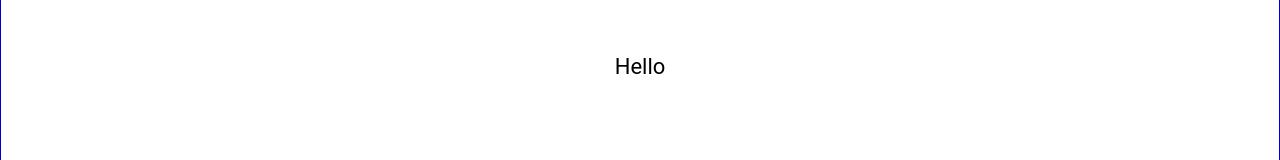
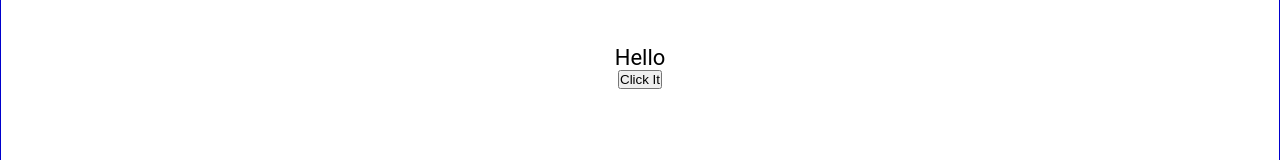
Before and after one commit to haszankauna/newapp, a React (Create React App) app: page / in a window 1280 px wide. Shown: the part 346-506 px from the top of the page. Built offline with nearby package versions, Linux system fonts and the light colour scheme.

Commit message:
added a button

```diff
--- a/src/Content.js
+++ b/src/Content.js
@@ -1,9 +1,13 @@
 import React from 'react'
 
 function Content() {
+    const handleClick = () => {
+        console.log('You clicked it')
+    }
   return (
     <main>
       <p>Hello</p>
+      <button onClick={handleClick}>Click It</button>
     </main>
   )
 }
```
